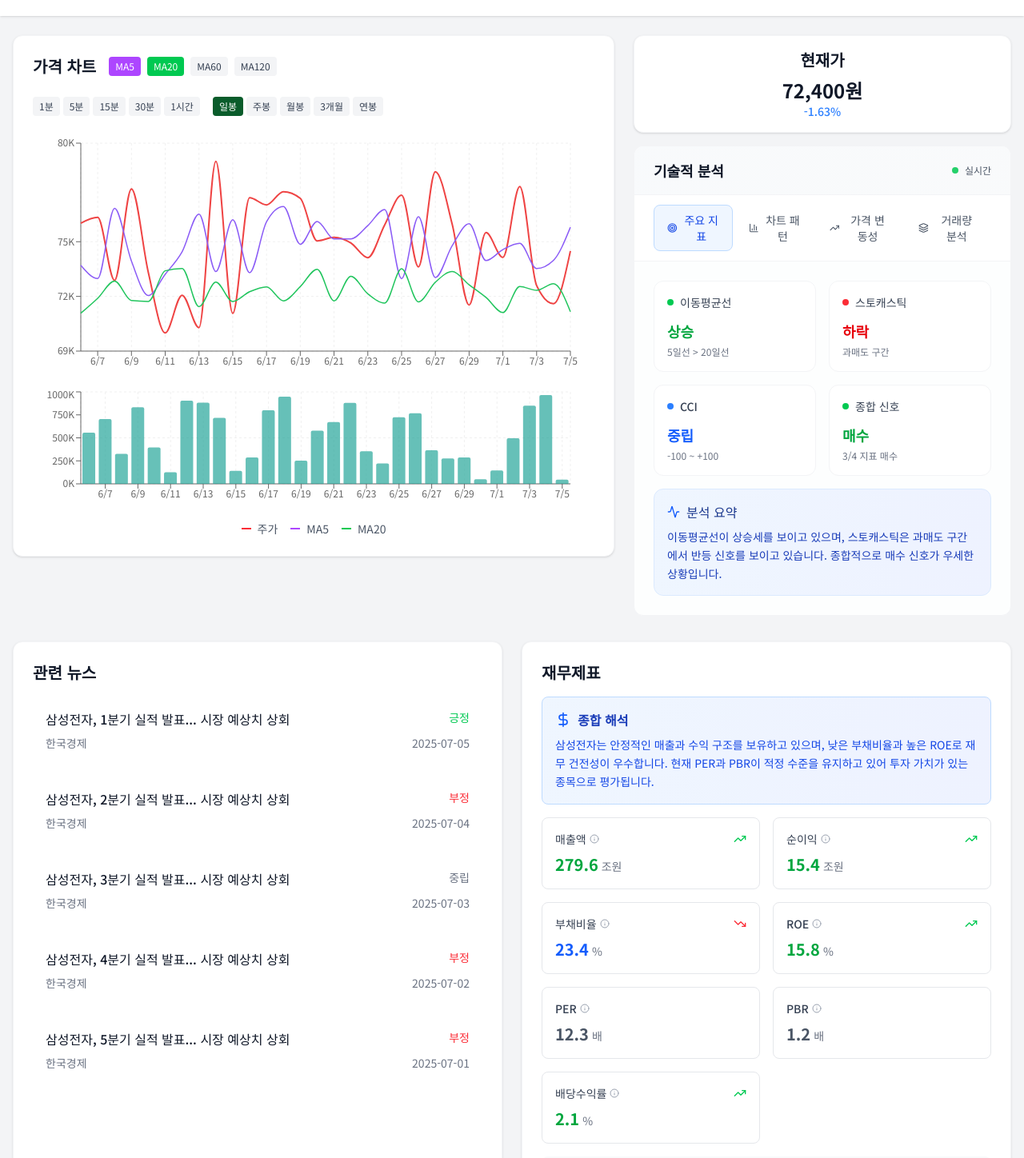
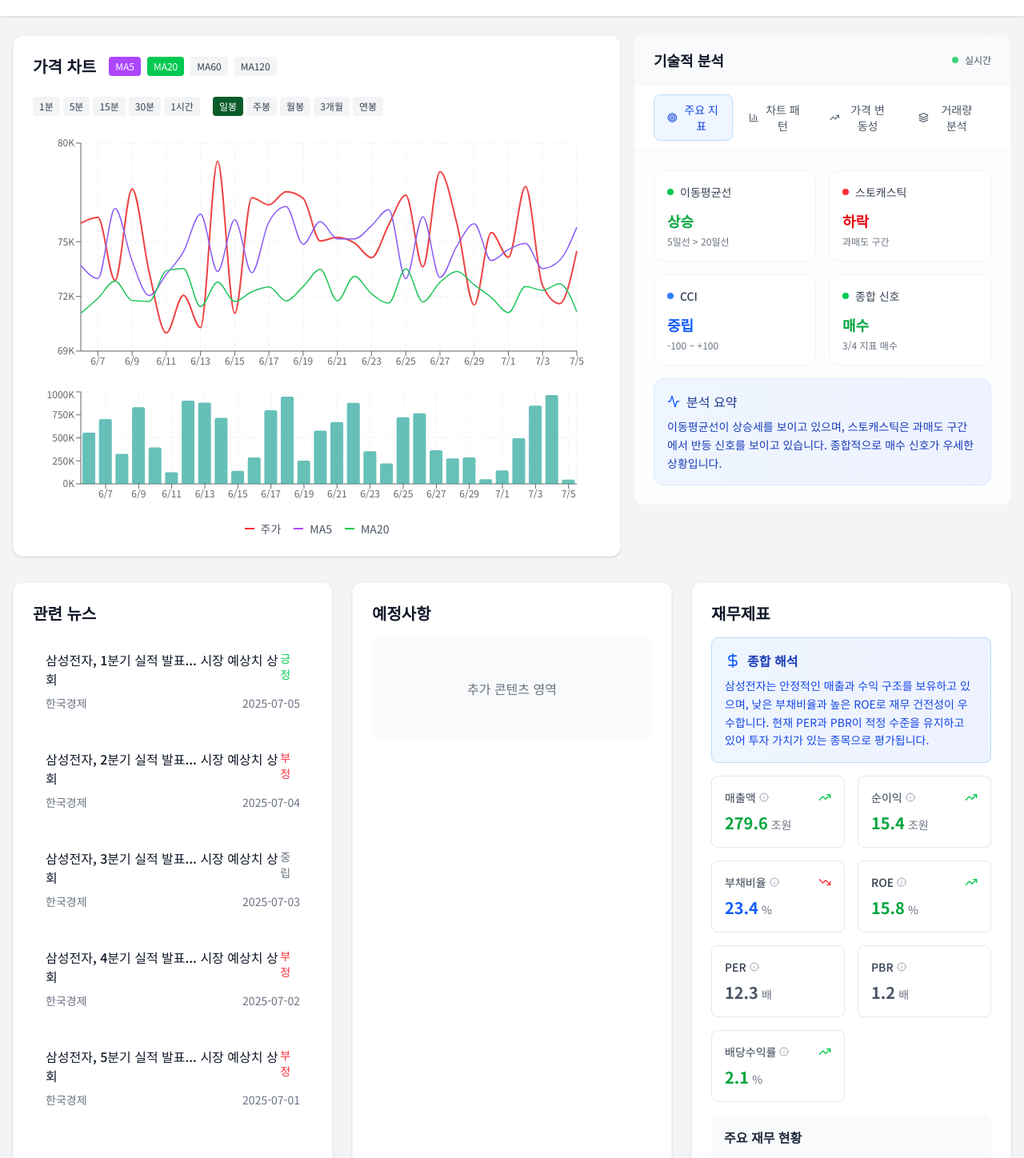
Before and after one commit to BALLFiN/BALLFiN-FE, a React (Vite) app: page /stock/1 in a window 1280 px wide. Shown: the part 140-1588 px from the top of the page at 80% size. Built offline with nearby package versions, Linux system fonts and the light colour scheme; a web font is replaced by a local one.

Commit message:
🎨: 하단 레이아웃 3개로 변경

```diff
--- a/src/pages/stock/StockDetailPage.tsx
+++ b/src/pages/stock/StockDetailPage.tsx
@@ -13,9 +13,23 @@ interface StockDetail {
   code: string;
   price: number;
   change: number;
+  changeAmount: number;
   score: number;
   sentiment: "positive" | "negative" | "neutral";
   newsCount: number;
+  previousVolume?: number;
+  currentVolume?: number;
+  tradingAmount?: number;
+  week52High?: {
+    price: number;
+    date: string;
+  };
+  week52Low?: {
+    price: number;
+    date: string;
+  };
+  upperLimit?: number;
+  lowerLimit?: number;
   prediction: {
     targetPrice: number;
     confidence: number;
@@ -82,9 +96,23 @@ export default function StockDetailPage() {
       code: "005930",
       price: 72400,
       change: -1.63,
+      changeAmount: -1200,
       score: 75,
       sentiment: "positive",
       newsCount: 12,
+      previousVolume: 15000000,
+      currentVolume: 18000000,
+      tradingAmount: 1303200000000,
+      week52High: {
+        price: 85000,
+        date: "2024-01-15",
+      },
+      week52Low: {
+        price: 65000,
+        date: "2024-06-20",
+      },
+      upperLimit: 79640,
+      lowerLimit: 65160,
       prediction: {
         targetPrice: 80000,
         confidence: 85,
@@ -160,6 +188,16 @@ export default function StockDetailPage() {
             code={stock.code}
             isFavorite={isFavorite}
             onToggleFavorite={() => setIsFavorite(!isFavorite)}
+            currentPrice={stock.price}
+            changeAmount={stock.changeAmount}
+            changePercent={stock.change}
+            previousVolume={stock.previousVolume}
+            currentVolume={stock.currentVolume}
+            tradingAmount={stock.tradingAmount}
+            week52High={stock.week52High}
+            week52Low={stock.week52Low}
+            upperLimit={stock.upperLimit}
+            lowerLimit={stock.lowerLimit}
           />
         </div>
       </div>
@@ -167,7 +205,7 @@ export default function StockDetailPage() {
       {/* 메인 콘텐츠 */}
       <div className="container mx-auto px-4 py-6">
         {/* 차트와 기술적 분석 영역 */}
-        <div className="flex gap-6 mb-8">
+        <div className="flex gap-4">
           {/* 차트 영역 */}
           <div className="flex-1">
             <StockChart
@@ -181,38 +219,28 @@ export default function StockDetailPage() {
 
           {/* 기술적 분석 사이드바 */}
           <div className="w-118">
-            {/* 현재가 정보 */}
-            <div className="bg-white rounded-xl shadow-sm border border-gray-100 p-4 mb-4">
-              <div className="text-center">
-                <h2 className="text-xl font-semibold text-gray-900 mb-2">
-                  현재가
-                </h2>
-                <div className="text-2xl font-bold text-gray-900">
-                  {stock.price.toLocaleString()}원
-                </div>
-                <div
-                  className={`text-sm font-medium ${
-                    stock.change >= 0 ? "text-red-500" : "text-blue-500"
-                  }`}
-                >
-                  {stock.change >= 0 ? "+" : ""}
-                  {stock.change.toFixed(2)}%
-                </div>
-              </div>
-            </div>
-
             <TechnicalAnalysis stock={stock} historicalData={historicalData} />
           </div>
         </div>
 
         {/* 하단 섹션들 */}
-        <div className="grid grid-cols-1 lg:grid-cols-2 gap-6 mb-8">
+        <div className="grid grid-cols-1 lg:grid-cols-3 gap-6 mb-8">
           {/* 관련 뉴스 */}
           <div className="bg-white rounded-xl shadow-sm border border-gray-100 p-6">
             <h3 className="text-xl font-semibold text-gray-900 mb-4">
               관련 뉴스
             </h3>
             <StockNews news={news} />
+          </div>
+
+          {/* 예정사항 영역 */}
+          <div className="bg-white rounded-xl shadow-sm border border-gray-100 p-6">
+            <h3 className="text-xl font-semibold text-gray-900 mb-4">
+              예정사항
+            </h3>
+            <div className="h-32 bg-gray-50 rounded-lg flex items-center justify-center">
+              <p className="text-gray-500">추가 콘텐츠 영역</p>
+            </div>
           </div>
 
           {/* 재무제표 */}
@@ -223,14 +251,6 @@ export default function StockDetailPage() {
             {financialData && <FinancialStatement data={financialData} />}
           </div>
         </div>
-
-        {/* 예정사항 영역 */}
-        <div className="bg-white rounded-xl shadow-sm border border-gray-100 p-6 mb-8">
-          <h3 className="text-xl font-semibold text-gray-900 mb-4">예정사항</h3>
-          <div className="h-32 bg-gray-50 rounded-lg flex items-center justify-center">
-            <p className="text-gray-500">추가 콘텐츠 영역</p>
-          </div>
-        </div>
       </div>
     </div>
   );
```
